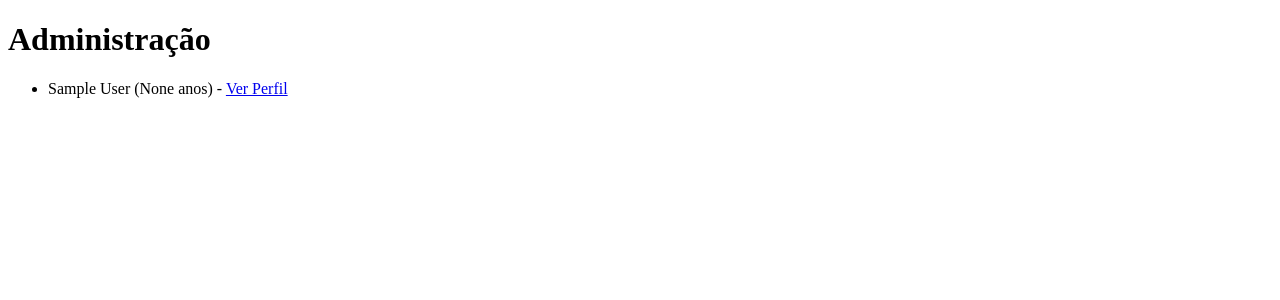
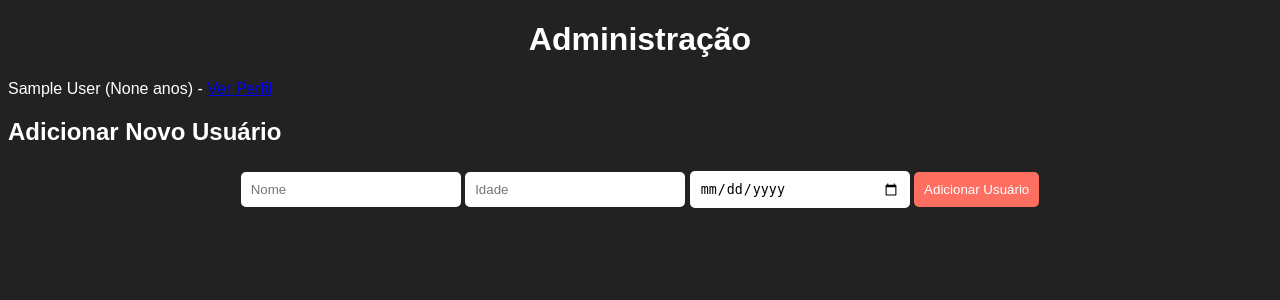
Before and after one commit to DuJao22/Gerenciamento-viajem-, a Flask app: page /admin in a window 1280 px wide. Shown: the top 300 px of the page. Run offline with Flask 3, Linux system fonts and the light colour scheme; the visitor is signed in with stand-in values (Sample User, id 1); data comes from the database, SQL or seed files in the repository.

Commit message:
Update admin.html

```diff
--- a/templates/admin.html
+++ b/templates/admin.html
@@ -2,6 +2,45 @@
 <html>
 <head>
     <title>Administração</title>
+    <style>
+        body {
+            font-family: Arial, sans-serif;
+            background: #222;
+            color: #fff;
+        }
+        h1 {
+            text-align: center;
+        }
+        ul {
+            list-style-type: none;
+            padding: 0;
+        }
+        li {
+            margin: 10px 0;
+        }
+        form {
+            margin: 20px 0;
+            text-align: center;
+        }
+        input[type="text"], input[type="number"], input[type="date"], button {
+            padding: 10px;
+            margin: 5px 0;
+            border: none;
+            border-radius: 5px;
+        }
+        input[type="text"], input[type="number"], input[type="date"] {
+            width: 200px;
+        }
+        button {
+            background: #ff6f61;
+            color: #fff;
+            cursor: pointer;
+            transition: background 0.3s;
+        }
+        button:hover {
+            background: #ff3b2e;
+        }
+    </style>
 </head>
 <body>
     <h1>Administração</h1>
@@ -10,5 +49,13 @@
         <li>{{ user[1] }} ({{ user[2] }} anos) - <a href="/user/{{ user[0] }}">Ver Perfil</a></li>
         {% endfor %}
     </ul>
+
+    <h2>Adicionar Novo Usuário</h2>
+    <form action="/add_user" method="post">
+        <input type="text" name="name" placeholder="Nome" required>
+        <input type="number" name="age" placeholder="Idade" required>
+        <input type="date" name="birthdate" placeholder="Data de Nascimento" required>
+        <button type="submit">Adicionar Usuário</button>
+    </form>
 </body>
 </html>
```
